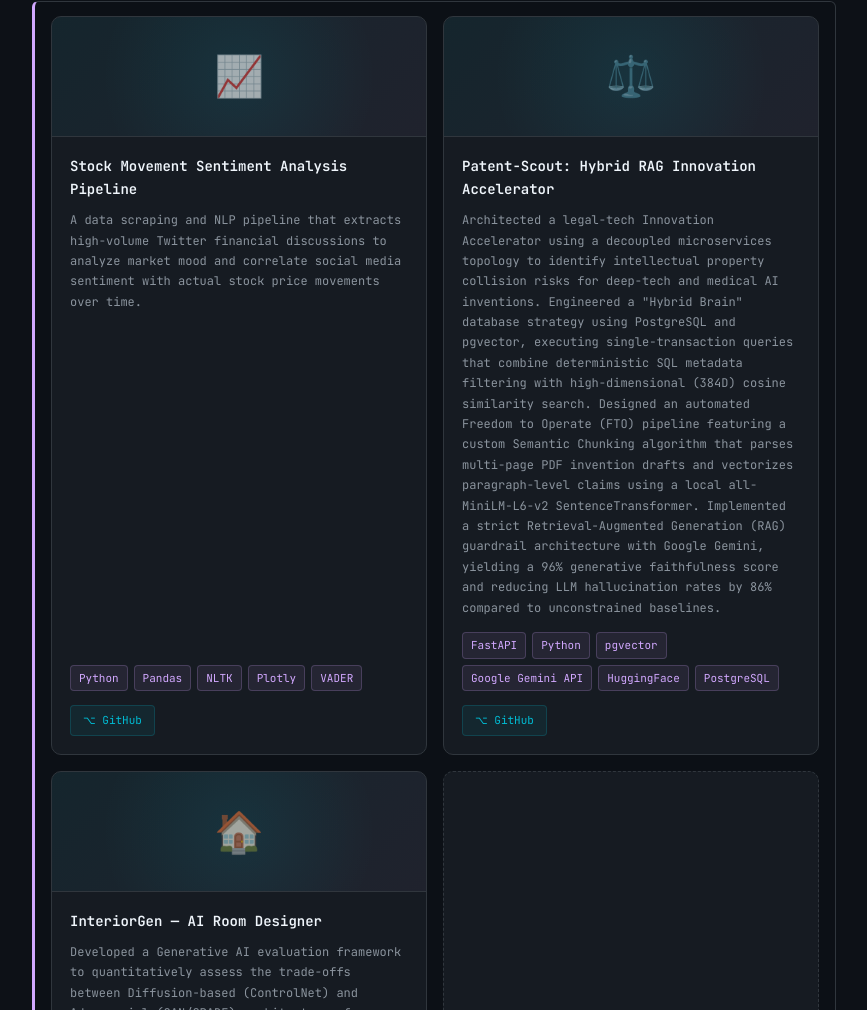
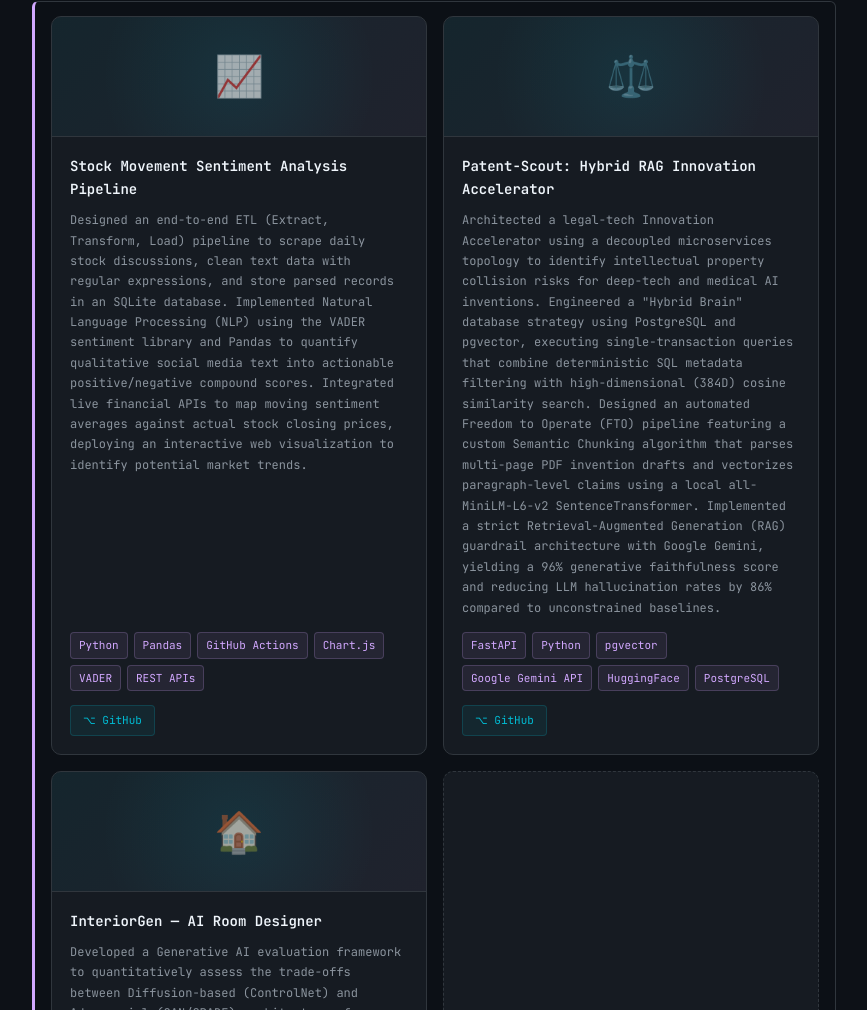
Before and after one commit to Hruthikck28/Hruthik-charan-portfolio, a plain HTML site: page index.html in a window 1280 px wide. Shown: the part 2129-3139 px from the top of the page, without its empty margins (257-1124 px from the left). Drawn offline with Linux system fonts and the light colour scheme; animation ran at ten frames a second.

Commit message:
Enhance project description and update technologies used
Updated project description to detail the ETL pipeline, NLP implementation, and visualization features. Added new technologies used in the project.

```diff
--- a/index.html
+++ b/index.html
@@ -844,14 +844,15 @@
               <div class="project-content">
                 <div class="project-name">Stock Movement Sentiment Analysis Pipeline</div>
                 <div class="project-desc">
-                  A data scraping and NLP pipeline that extracts high-volume Twitter financial discussions to analyze market mood and correlate social media sentiment with actual stock price movements over time.
+                  Designed an end-to-end ETL (Extract, Transform, Load) pipeline to scrape daily stock discussions, clean text data with regular expressions, and store parsed records in an SQLite database. Implemented Natural Language Processing (NLP) using the VADER sentiment library and Pandas to quantify qualitative social media text into actionable positive/negative compound scores. Integrated live financial APIs to map moving sentiment averages against actual stock closing prices, deploying an interactive web visualization to identify potential market trends.
                 </div>
                 <div class="project-tech">
                   <span class="tech-tag">Python</span>
                   <span class="tech-tag">Pandas</span>
-                  <span class="tech-tag">NLTK</span>
-                  <span class="tech-tag">Plotly</span>
+                  <span class="tech-tag">GitHub Actions</span>
+                  <span class="tech-tag">Chart.js</span>
                   <span class="tech-tag">VADER</span>
+                  <span class="tech-tag">REST APIs</span>
                 </div>
                 <div class="project-links">
                   <a href="https://github.com/Hruthikck28/stock-sentiment" target="_blank" class="project-link">⌥ GitHub</a>
```
